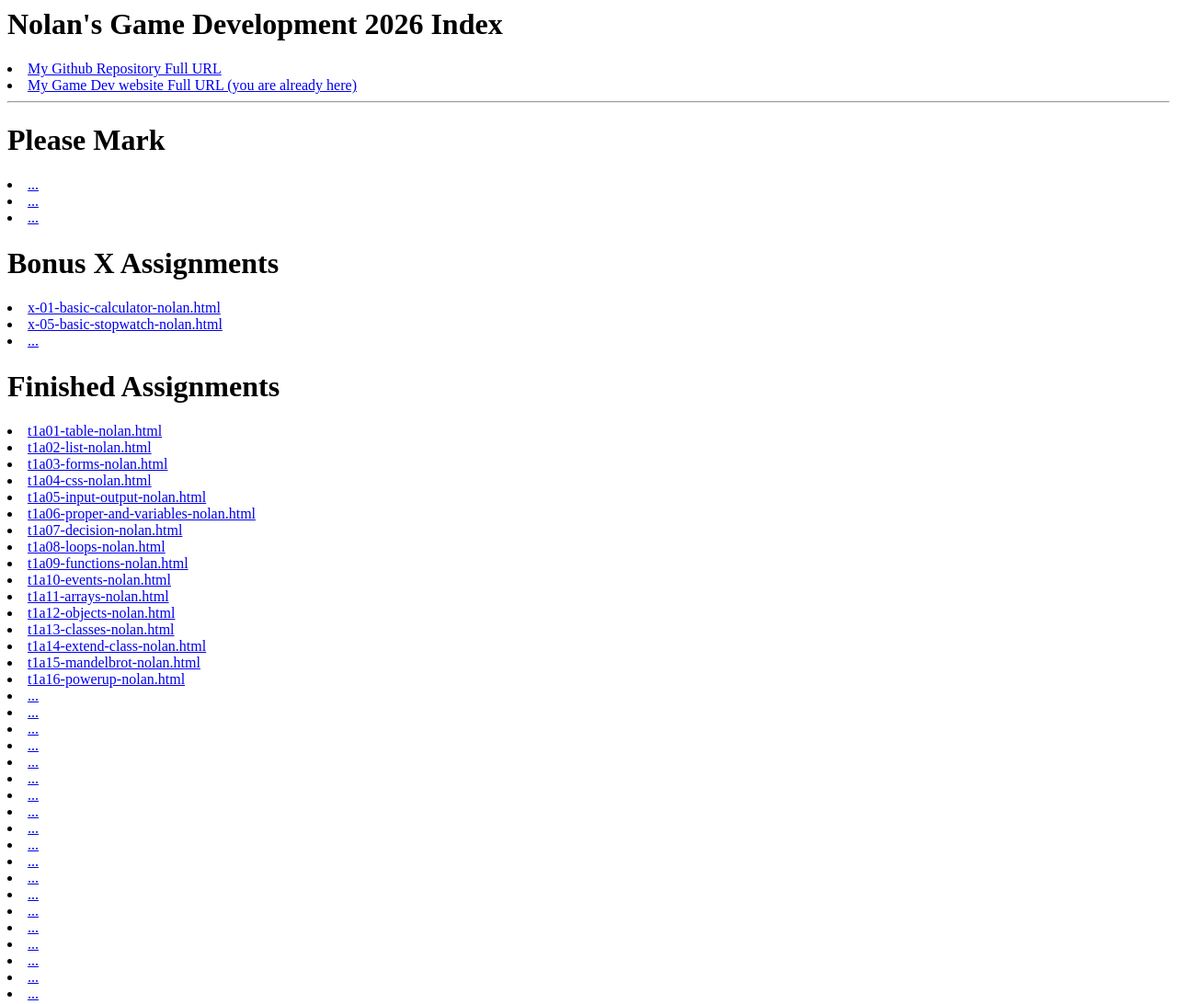
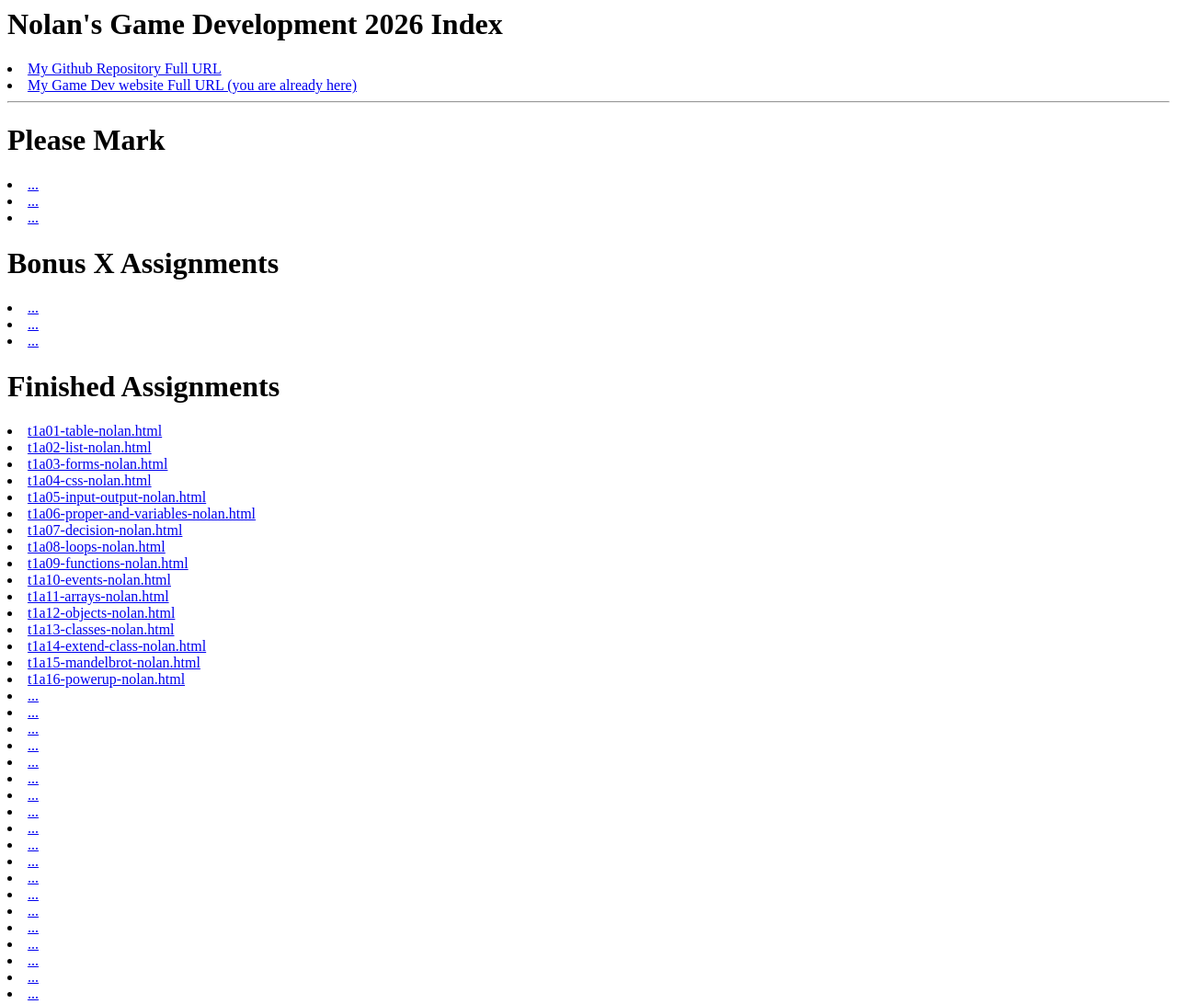
Before and after one commit to nolan-b-mss/game-dev-nolan-2026, a plain HTML site: page index.html in a window 1280 px wide. Shown: the whole page at 92% size. Drawn offline with Linux system fonts and the light colour scheme.

Commit message:
Update index.html

```diff
--- a/index.html
+++ b/index.html
@@ -13,8 +13,8 @@
 
 <h1 align=center.> Bonus X Assignments </h1>
 
-<li><a href="https://nolan-b-mss.github.io/game-dev-nolan-2026/x-01-basic-calculator-nolan.html">x-01-basic-calculator-nolan.html</a>
-<li><a href="https://nolan-b-mss.github.io/game-dev-nolan-2026/x-05-basic-stopwatch-nolan.html">x-05-basic-stopwatch-nolan.html</a>
+<li><a href="..">...</a>
+<li><a href="..">...</a>
 <li><a href="..">...</a>
 
 <h1 align=center.> Finished Assignments </h1>
```
